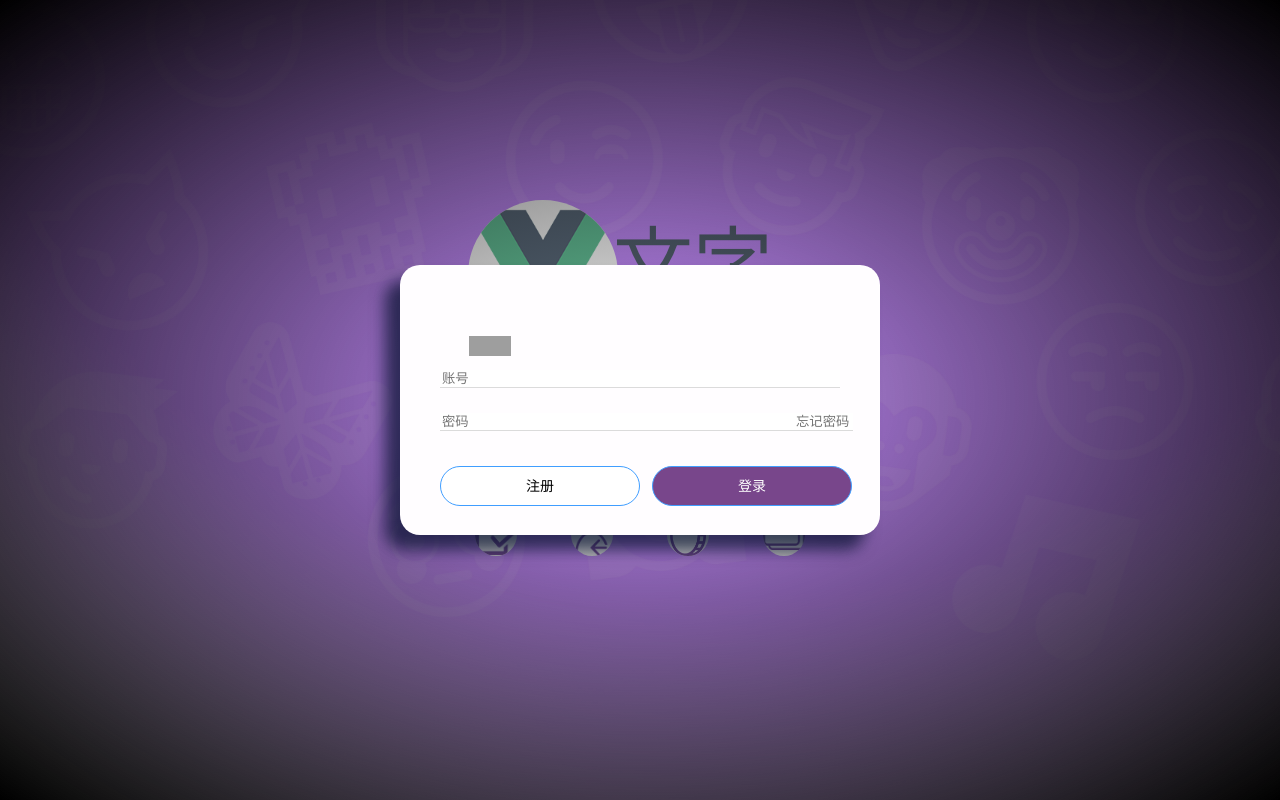
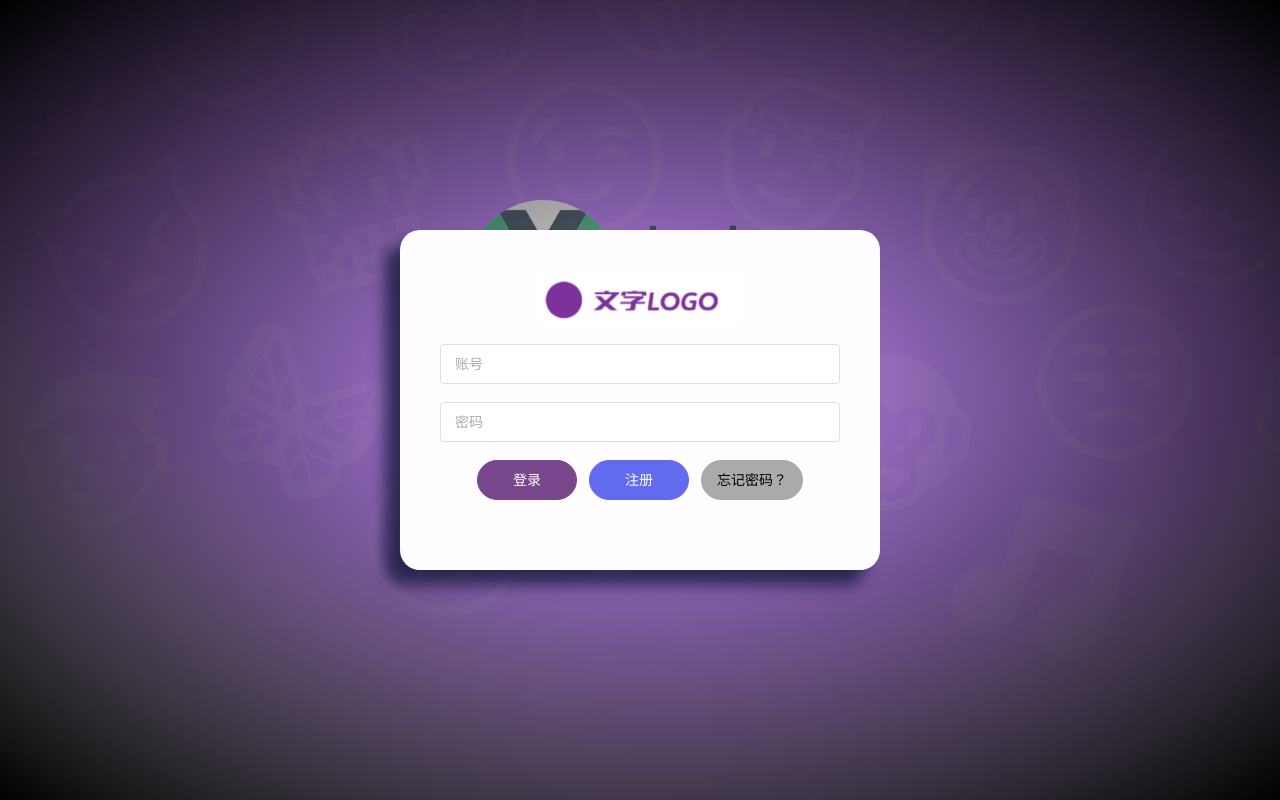
Before and after one commit to zhanghb18/ResourceWeb, a Vue app in the folder vue-fronted/: page /#/ in a window 1280 px wide. Both pictures are taken after a click on the picture 592 px from the left and 535 px from the top of the page. Built offline with nearby package versions, Linux system fonts and the light colour scheme; grey boxes are pictures that could not be loaded.

Commit message:
修改样式，保留elementUI风格

```diff
--- a/vue-fronted/src/view/LoginForm.vue
+++ b/vue-fronted/src/view/LoginForm.vue
@@ -1,52 +1,23 @@
 <template>
     <div class="login_page" @click="clickOverlay">
         <div class="login_box" ref="loginBox">
-                <h4></h4>
-                <el-col :span="6" ><img src="assets/LOGO.png" style="width: 42px;height: 20px;"></el-col>
-                <el-form :model="loginForm" :rules="loginRules" ref="loginForm">
+            <el-form :model="loginForm" :rules="loginRules" ref="loginForm"  style="text-align: center">
+                <img src="./assets/LOGO.png" style="height: 60px;">
 
-                    <el-form-item label="" prop="account" style="margin-top: 10px">
-
-
-                            <input  class="inps" placeholder="账号" v-model="loginForm.account" style="width: 405px">
-
+                <el-form-item prop="account" style="margin-top: 10px">
+                    <el-input size="large" placeholder="账号" v-model="loginForm.account"></el-input>
                 </el-form-item>
 
-                    <el-form-item label="" prop="passWord" style="width: 300px; margin-right: 10px;">
-                        <el-upload>
-                            <input class="inps" type="password" placeholder="密码" v-model="loginForm.passWord" style="width: 350px" >
-                            <input class="Forget" type="password" placeholder="忘记密码" v-model="loginForm.passWord" style="width: 55px" >
-
-
-                        </el-upload>
-
+                <el-form-item prop="passWord" style="margin-top: 10px;">
+                    <el-input size="large" type="password" placeholder="密码" v-model="loginForm.passWord"></el-input>
                 </el-form-item>
 
-                    <el-form-item >
-
-
-
-                    <el-upload>
-
-
-                        <el-button type="primary" round class="resign" @click="loginInComfirmed">注册</el-button>
-                        <el-button type="primary" round class="submitBtn" @click="loginInComfirmed">登录</el-button>
-                    </el-upload>
-
-
-
-
+                <el-form-item style="display: inline-block">
+                    <el-button round type="primary" class="sizedBtn submitBtn" color="rgb(120, 70, 139)" @click="loginInComfirmed">登录</el-button>
+                    <el-button round type="primary" class="sizedBtn resignBtn" color="#626aef">注册</el-button>
+                    <el-button round type="primary" class="sizedBtn forgetBtn" color="#aaaaaa">忘记密码？</el-button>
                 </el-form-item>
 
-    <!--
-                    <div class="unlogin">
-                        <router-link :to="{ path: '/forgetpwd' }"> 忘记密码? </router-link>
-                        |
-                        <router-link :to="{ path: '/register' }">
-
-                            <a href="register.vue" target="_blank">注册新账号</a>
-                        </router-link>
-                    </div>-->
             </el-form>
         </div>
     </div>
@@ -107,10 +78,10 @@ export default {
 <style>
 .login_page {
     width: 100vw;
+    height: 100vh;
     padding: 0;
     margin: 0;
-    height: 100vh;
-    font-size: 16px;
+    /* font-size: 16px; */
     background: radial-gradient(rgb(255,255,255,0.2), rgba(0,0,0,1));
     color: #fff;
     font-family: "Source Sans Pro";
@@ -119,7 +90,7 @@ export default {
 
 .login_box {
     width: 400px;
-    height: 180px;
+    height: 240px;
     position: absolute;
     top: 0;
     left: 0;
@@ -127,49 +98,13 @@ export default {
     bottom: 0;
     margin: auto;
     border-radius: 20px;
-    padding: 50px 40px 40px 40px;
+    padding: 40px 40px 60px 40px;
     box-shadow: -15px 15px 15px rgba(6, 17, 47, 0.7);
     background:rgb(255, 253, 255);
 }
 
-.inps{
-
-border-bottom: 1px solid #dbdbdb;
-border-top:0px;
-border-left:0px;
-border-right:0px;
-text-align: justify;
-}
-
-.Forget {
-    border-bottom: 1px solid #dbdbdb;
-border-top:0px;
-border-left:0px;
-border-right:0px;
-    text-align: justify;
-}
-
-
-.submitBtn {
-    background-color: transparent;
-    top: 0;
-    left: 0;
-    right: 0;
-    bottom: 0;
-    color: rgb(255, 255, 255);
-    background-color: rgb(120, 70, 139);
-    height:40px;
-    width: 200px;
-}
-.resign {
-    background-color: transparent;
-    top: 0;
-    left: 0;
-    right: 0;
-    bottom: 0;
-    color: rgb(0, 0, 0);
-    background-color: rgb(255, 255, 255);
-    height:40px;
-    width: 200px;
+.sizedBtn {
+    min-width: 100px;
+    min-height: 40px;
 }
 </style>
```
Lines whose indentation alone changed are shown as unchanged.
